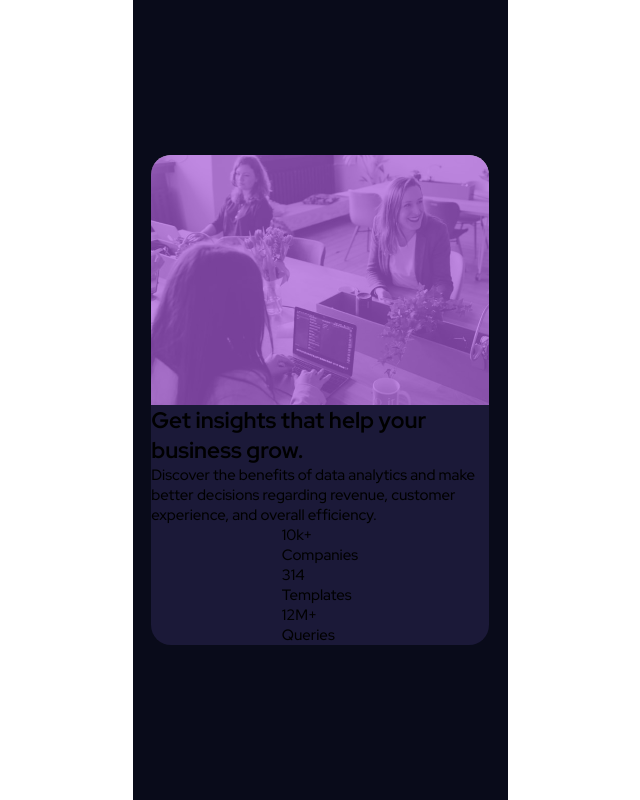
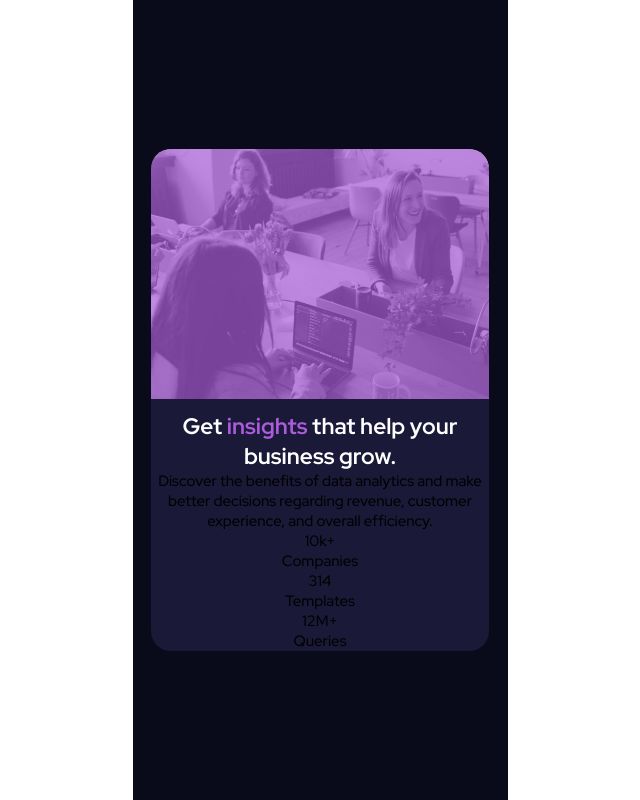
Before and after one commit to AngelDHackerman/StatsPreviewCardcomponent, a plain HTML site: page index.html in a window 1280 px wide. Shown: the whole page, without its empty margins (320-960 px from the left). Drawn offline with Linux system fonts and the light colour scheme.

Commit message:
seguiremos mañana

```diff
--- a/style.css
+++ b/style.css
@@ -54,12 +54,22 @@ html {
   border-radius: 20px 20px 0 0;
 }
 .main-section {
+  width: 90%;
   display: flex;
   flex-direction: column;
   align-items: center;
-  width: 90%;
   justify-content: center;
+  text-align: center;
   background: var(--Dark-desaturated-blue);
   font-size: 1.5rem;
   border-radius: 0 0 20px 20px;
 }
+.main-section h1 p {
+
+  font-weight: 700;
+  margin-top: 1.2rem;
+  color: var(--White);
+}
+.main-section h1 p strong {
+  color: var(--Soft-violet);
+}
```
